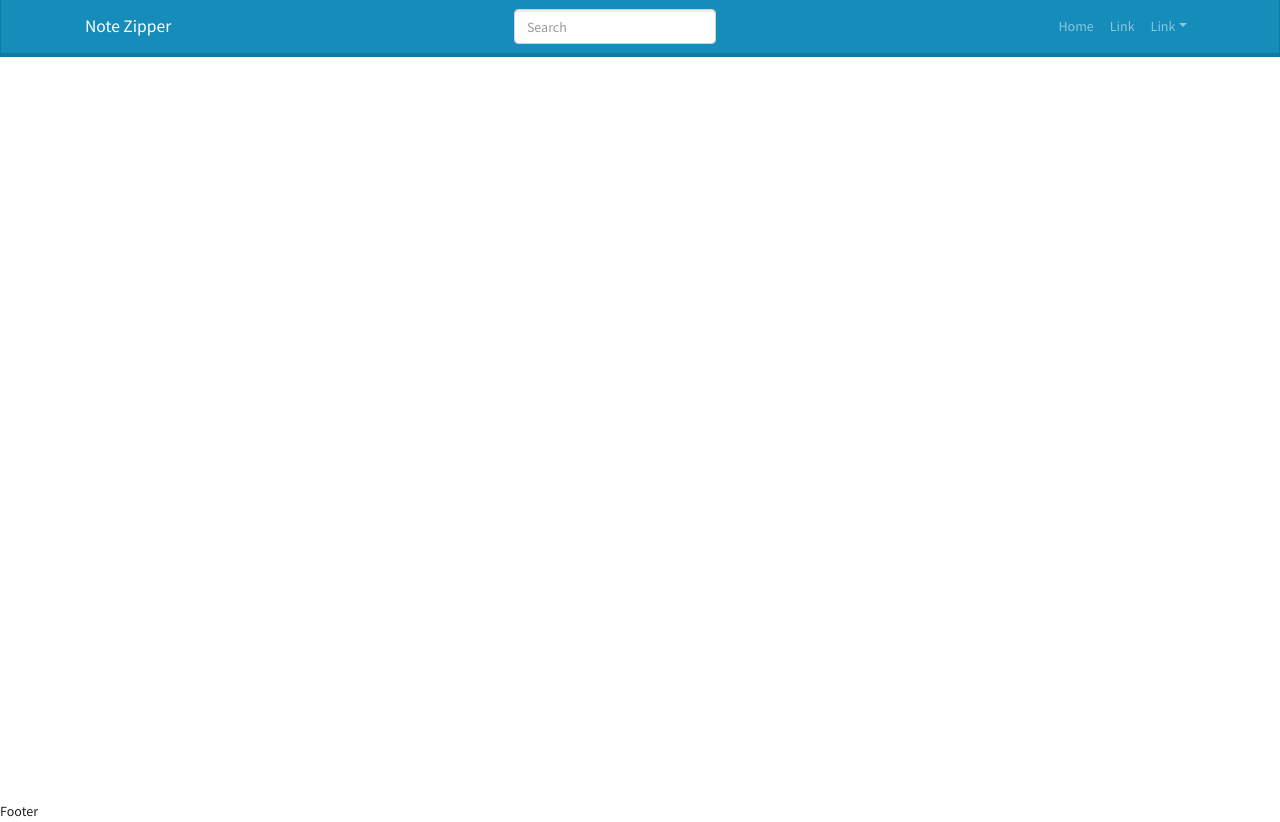
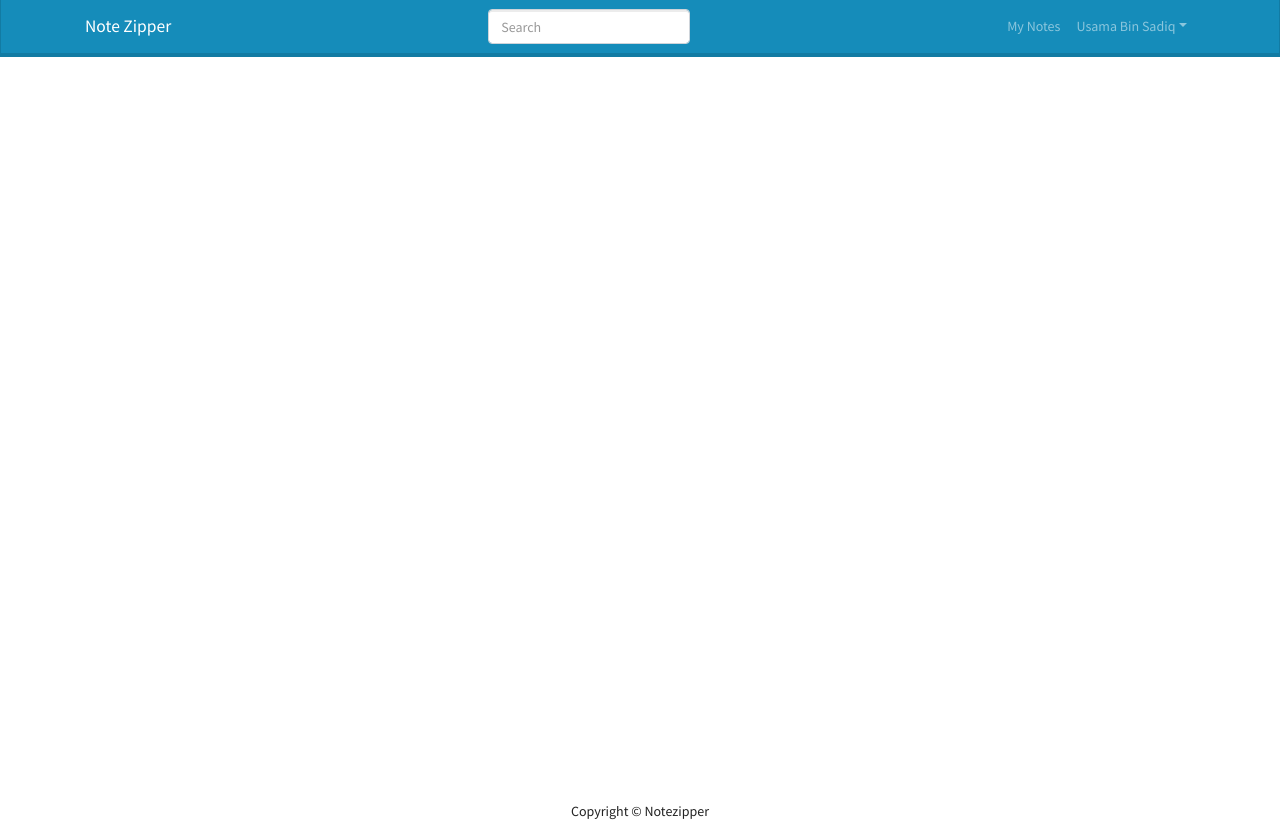
Before and after one commit to usama-bin-sadiq/notezipper, a React (Create React App) app in the folder frontend/: page / in a window 1280 px wide. Built offline with nearby package versions, Linux system fonts and the light colour scheme.

Commit message:
Header & Footer

```diff
--- a/frontend/src/components/Footer/Footer.js
+++ b/frontend/src/components/Footer/Footer.js
@@ -1,10 +1,14 @@
 import React from 'react'
-
+import {Col, Container, Row} from "react-bootstrap";
 const Footer = () => {
     return (
-        <div>
-            Footer
-        </div>
+        <Container>
+            <Row>
+                <Col className="text-center py3">
+                    Copyright &copy; Notezipper
+                </Col>
+            </Row>
+        </Container>
     )
 }
 
--- a/frontend/src/components/Header/Header.js
+++ b/frontend/src/components/Header/Header.js
@@ -31,17 +31,10 @@ const Header = () => {
               style={{ maxHeight: "100px" }}
               navbarScroll
             >
-              <Nav.Link href="#action1">Home</Nav.Link>
-              <Nav.Link href="#action2">Link</Nav.Link>
-              <NavDropdown title="Link" id="navbarScrollingDropdown">
-                <NavDropdown.Item href="#action3">Action</NavDropdown.Item>
-                <NavDropdown.Item href="#action4">
-                  Another action
-                </NavDropdown.Item>
-                <NavDropdown.Divider />
-                <NavDropdown.Item href="#action5">
-                  Something else here
-                </NavDropdown.Item>
+              <Nav.Link href="#action1">My Notes</Nav.Link>
+              <NavDropdown title="Usama Bin Sadiq" id="navbarScrollingDropdown">
+                <NavDropdown.Item href="#action3">My Profile</NavDropdown.Item>
+                <NavDropdown.Item href="#action4">Logout</NavDropdown.Item>
               </NavDropdown>
             </Nav>
           </Navbar.Collapse>
```
Also changed, not shown: 1 other file (tests, documents, lock files or other folders).
